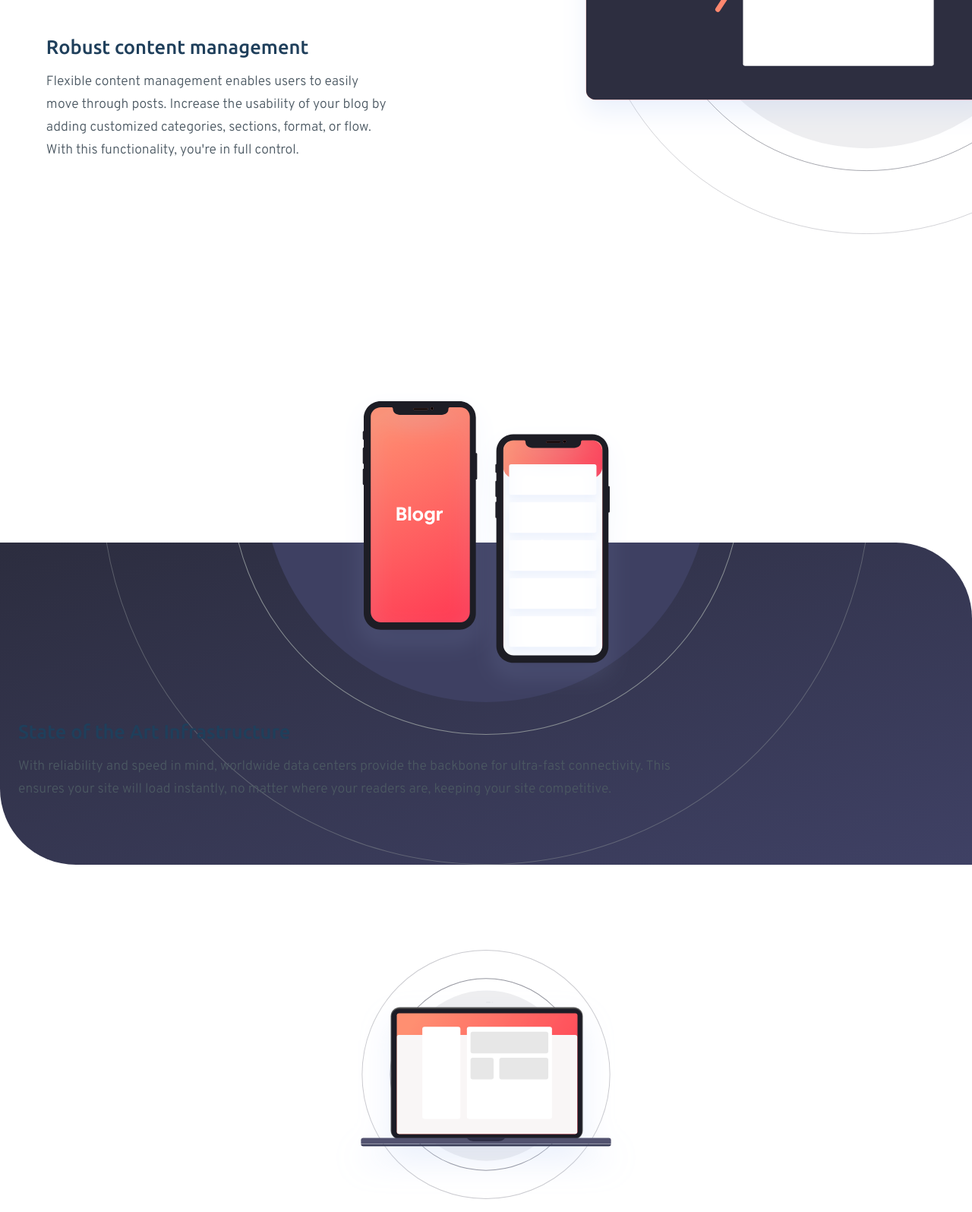
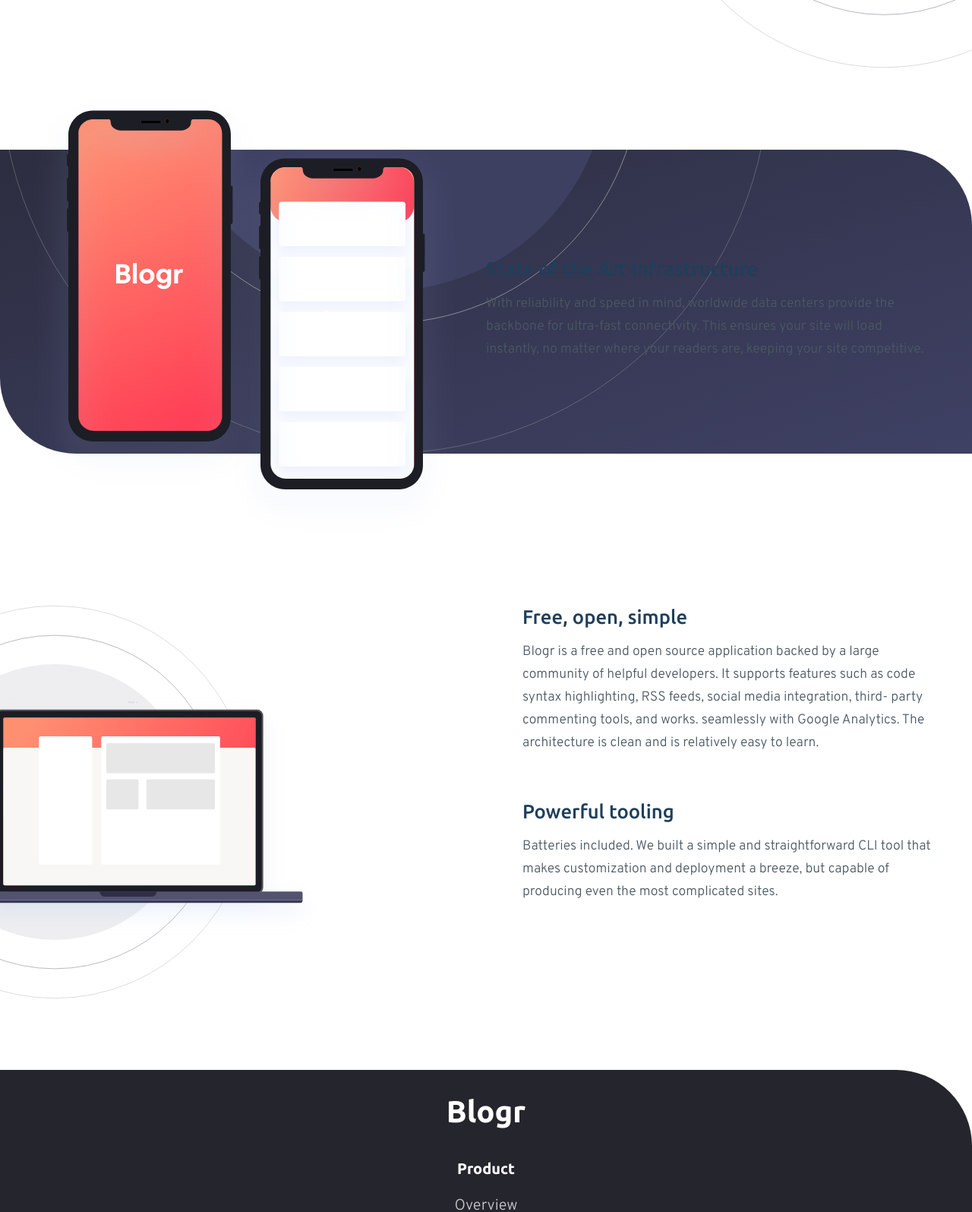
Before and after one commit to Fel1324/blogr-challenge, a website built with Parcel: page src/index.html in a window 1280 px wide. Shown: the part 1205-2800 px from the top of the page at 76% size. Built offline with nearby package versions, Linux system fonts and the light colour scheme.

Commit message:
update sections HTML

```diff
--- a/src/css/global.css
+++ b/src/css/global.css
@@ -13,7 +13,13 @@
 
 html, body{
     font-family: var(--body-font);
-    overflow-x: hidden
+
+}
+
+@media screen and (min-width: 1124px) {
+    html, body{
+        overflow-x: hidden
+    }
 }
 
 :root{
@@ -62,7 +68,7 @@
     width: 95%;
     margin-inline: auto;
     text-align: center;
-    max-width: 1440px;
+    max-width: 1300px;
 }
 
 .title{
@@ -100,8 +106,7 @@
 
 @media screen and (min-width: 1124px) {
     .wrapper{
-        width: 100%;
-        padding-left: 3.8rem;
+        width: 85%;
     }
 
     .title{
@@ -110,7 +115,7 @@
 
     .body-text{
         text-align: left;
-        font-size: 1.10rem;
+        font-size: 1.1rem;
         margin-inline: 0;
     }
 }
--- a/src/css/main.css
+++ b/src/css/main.css
@@ -266,6 +266,10 @@
     transform: translateY(50%);
 }
 
+.infra__phones--desktop{
+    display: none;
+}
+
 .infra__title{
     margin-top: 150px;
     color: var(--white);
@@ -282,7 +286,7 @@
     margin-top: 95px;
 }
 
-.advantages > *{
+.advantages__content > *{
     margin-bottom: 32px;
 }
 
@@ -301,7 +305,6 @@
     padding: 32px 16px 40px;
     background-color: var(--darker-black-blue);
     border-top-right-radius: 100px;
-    margin-top: 100px;
 }
 
 .footer__title{
@@ -427,8 +430,9 @@
 
     .introduction__content{
         display: grid;
-        grid-template-columns: 1fr 1fr .5fr;
-        grid-template-rows: 1fr 1fr;
+        grid-template-columns: 1fr .5fr .5fr;
+        row-gap: 60px;
+        grid-template-rows: .1fr .1fr;
         grid-template-areas:
         'text1 img img'
         'text2 img img';
@@ -451,5 +455,63 @@
         width: 100%;
         transform: translateX(29.5%);
     }
+
+    .infra{
+        background-position: left bottom;
+        display: flex;
+        column-gap: 40px;
+        margin-block: 200px;
+        align-items: center;
+        padding-block: 0;
+        height: 400px;
+        padding-inline: 48px;
+    }
+
+    .infra__content{
+        margin-bottom: 130px;
+    }
+
+    .infra__phones{
+        display: none;
+    }
+
+    .infra__phones--desktop{
+        display: block;
+        transform: translateY(3%);
+    }
+
+    .advantages__content{
+        display: grid;
+        grid-template-columns: 1fr 1fr;
+        row-gap: 60px;
+        grid-template-rows: .1fr .1fr;
+        grid-template-areas:
+        'img text1'
+        'img text2';
+        margin-bottom: 220px;
+    }
+
+    .advantages__content > *{
+        margin-bottom: 0px;
+    }
+
+    .advantages__content article:first-child{
+        grid-area: text1;
+    }
+
+    .advantages__content article:last-child{
+        grid-area: text2;
+    }
+
+    .advantages__laptop{
+        grid-area: img;
+        width: 100%;
+        transform: translateX(-29%);
+    }
+
+    .advantages__laptop img{
+        width: 100%;
+    }
+
     /* END MAIN */
 }
--- a/src/index.html
+++ b/src/index.html
@@ -176,6 +176,9 @@
             <div class="infra__phones"></div>
 
             <section class="infra">
+                <img class="infra__phones--desktop" src="assets/images/illustration-phones.svg" alt>
+
+                <div class="infra__content">
                     <h2 class="title infra__title">State of the Art Infrastructure</h2>
 
                     <p class="body-text infra__text">
@@ -186,10 +189,15 @@
                         matter where your readers are, keeping
                         your site competitive.
                     </p>
+                </div>
             </section>
 
             <section class="advantages">
-                <img class="advantages__laptop" src="./assets/images/illustration-laptop-mobile.svg" alt="">
+                <div class="advantages__content">
+                    <picture class="advantages__laptop">
+                        <source media="(min-width: 1124px)" srcset="./assets/images/illustration-laptop-desktop.svg">
+                        <img src="./assets/images/illustration-laptop-mobile.svg" alt="">
+                    </picture>
 
                     <article class="wrapper">
                         <h2 class="title">Free, open, simple</h2>
@@ -218,6 +226,7 @@
                             complicated sites.
                         </p>
                     </article>
+                </div>
             </section>
         </main>
 
```
Lines whose indentation alone changed are shown as unchanged.
